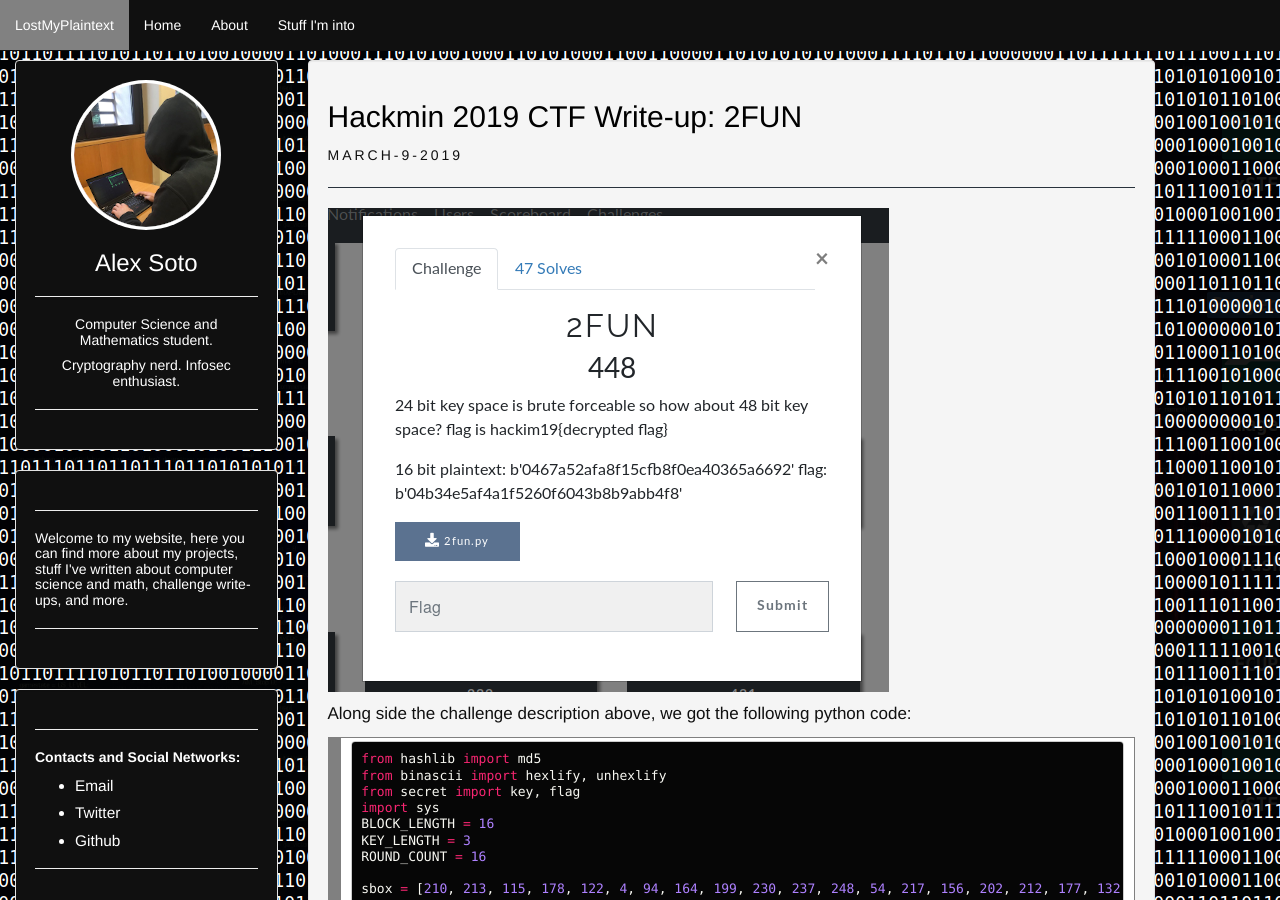
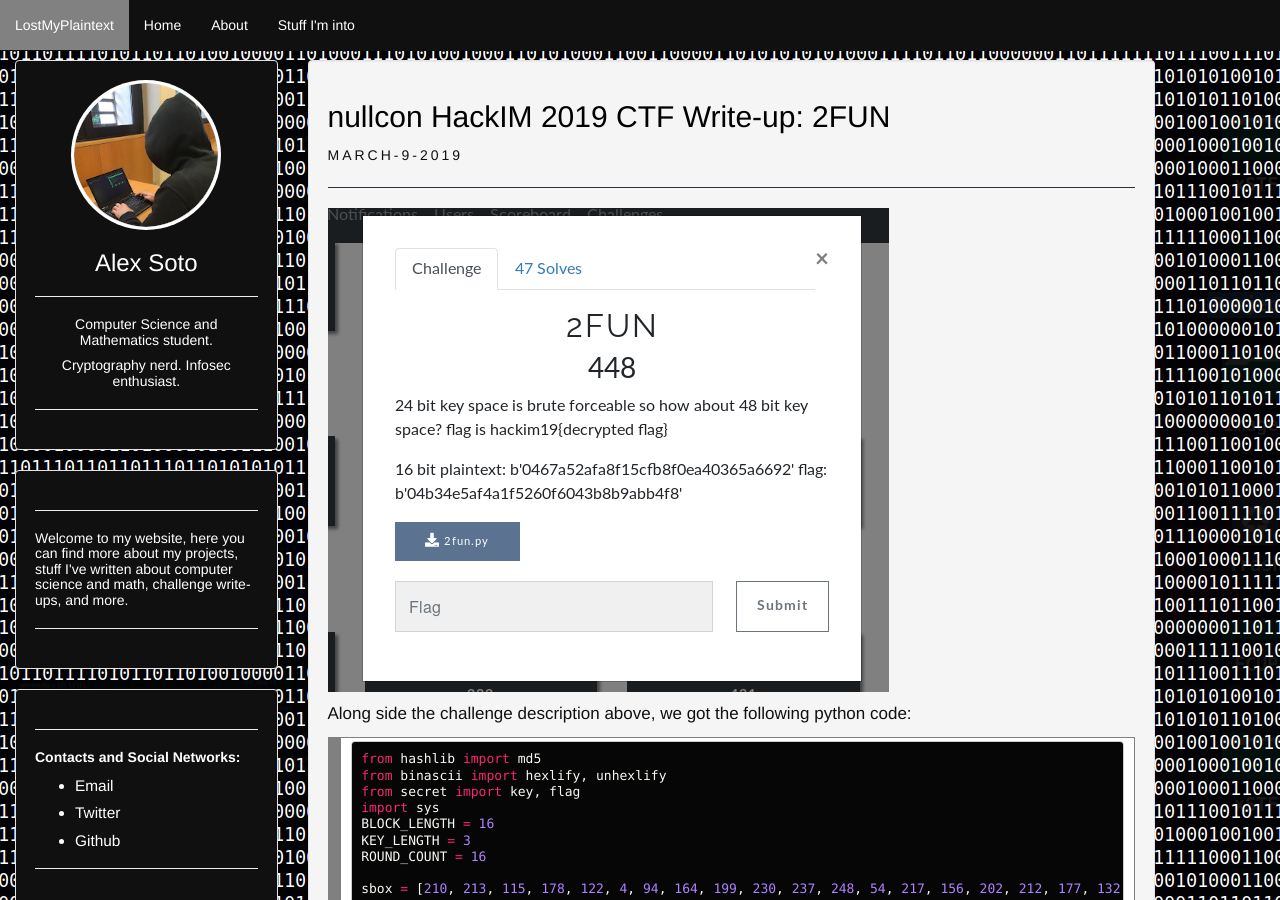
Before and after one commit to 0xA2/0xA2.github.io, a Jekyll site: the page built from _posts/2019-03-09-Hackmin 2019 CTF Write-up: 2FUN.markdown, in a window 1280 px wide and 900 px high. Built offline with Jekyll 4.4.1, drawn with Linux system fonts in a browser that asks for light colours.

Commit message:
Update 2019-03-09-Hackmin 2019 CTF Write-up: 2FUN.markdown

```diff
--- a/_posts/2019-03-09-Hackmin 2019 CTF Write-up: 2FUN.markdown
+++ b/_posts/2019-03-09-Hackmin 2019 CTF Write-up: 2FUN.markdown
@@ -1,6 +1,6 @@
 ---
 layout: post
-title: "Hackmin 2019 CTF Write-up: 2FUN"
+title: "nullcon HackIM 2019 CTF Write-up: 2FUN"
 description: "[write-up] Meet in the middle attack on 2DES like cipher"
 ---
 
```
